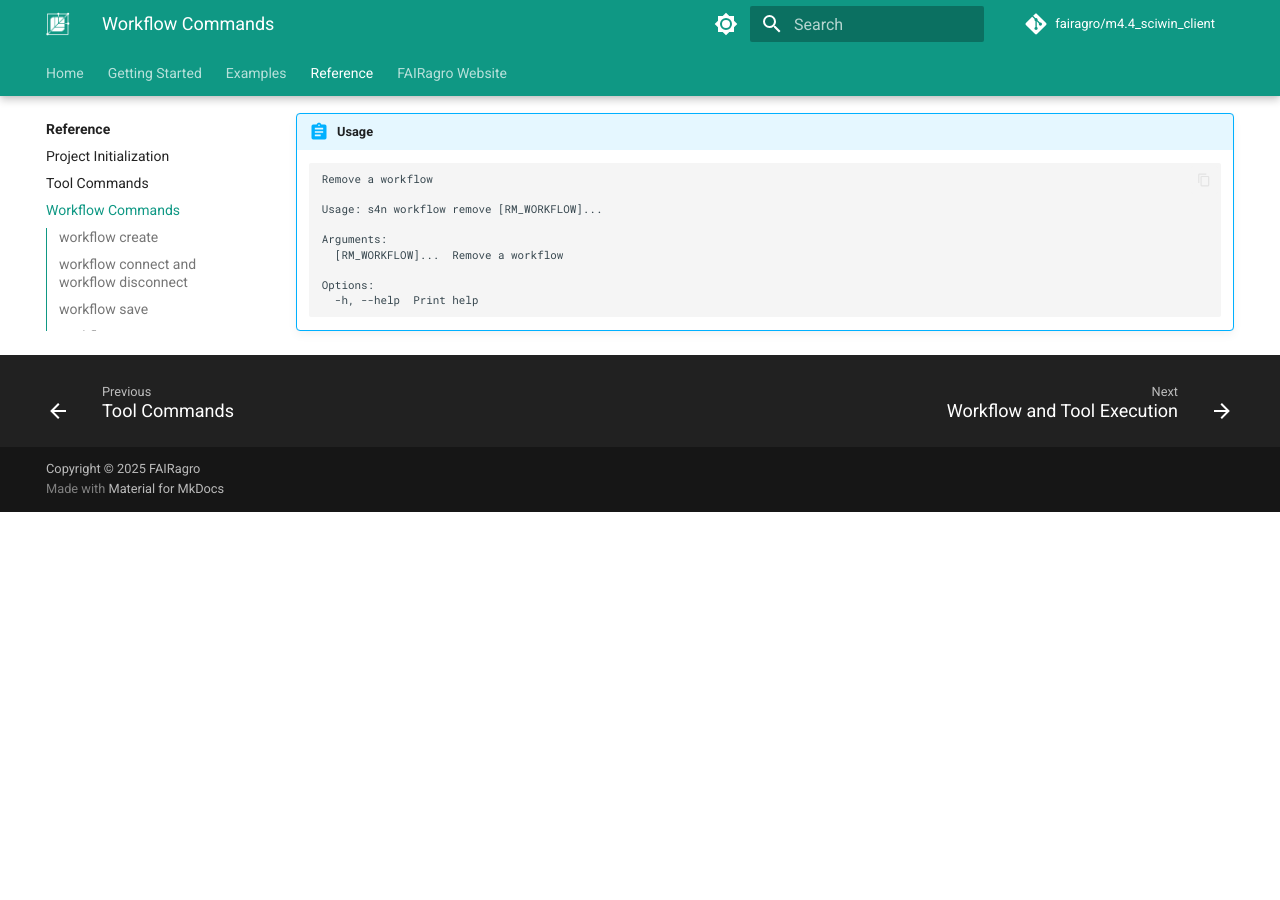
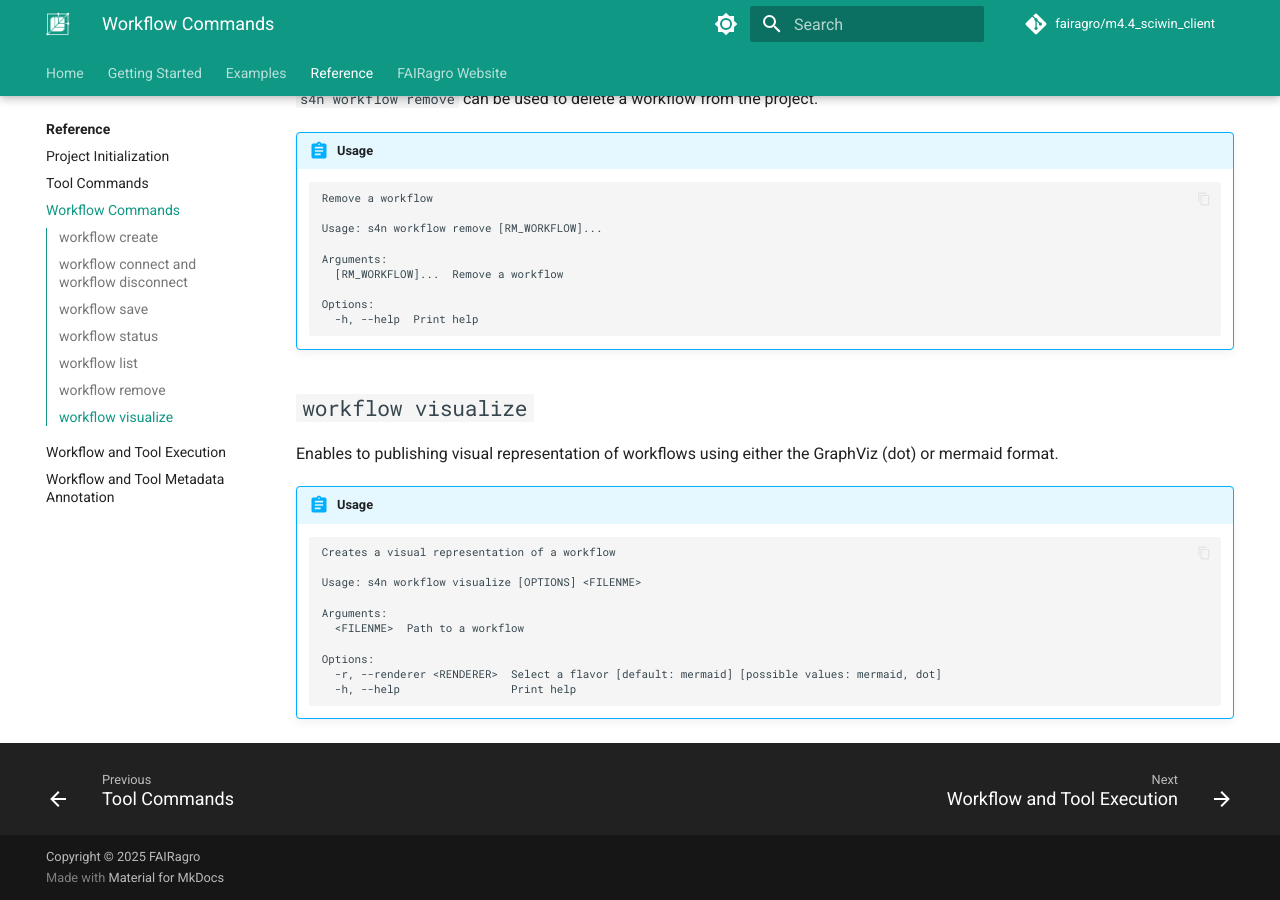
Before and after one commit to fairagro/m4.4_sciwin_client, an MkDocs documentation site: the page built from docs/reference/workflow.md, in a window 1280 px wide and 900 px high, scrolled down 4578 px. Built offline with MkDocs 1.6.1 and Material for MkDocs 9.7.7, drawn with Linux system fonts in a browser that asks for light colours; comment, search, counter and statistics services are not loaded; before the commit the page ends 5090 px from its top, so only the background shows below that; some of the changed text lies outside the part shown.

Commit message:
added visualize to docs

````diff
--- a/docs/reference/workflow.md
+++ b/docs/reference/workflow.md
@@ -15,6 +15,7 @@ The workflow commands provide easy ways to perform operations on CWL Workflow fi
       status      Shows socket status of workflow
       list        List all workflows [aliases: ls]
       remove      Remove a workflow [aliases: rm]
+      visualize   Creates a visual representation of a workflow
       help        Print this message or the help of the given subcommand(s)
 
     Options:
@@ -156,7 +157,7 @@ The save command simply commits the changes made to a workflow using git.
     Options:
       -f, --force  Overwrites existing workflow
       -h, --help   Print help
-```
+    ```
 
 ## `workflow status`
 The `workflow status` command shows the current connection status of a workflow. Successfully connected sockets are marked in green, a gray icon shows the usage of a tool's default value and the red cross shows unconnected sockets.
@@ -220,3 +221,20 @@ The `workflow status` command shows the current connection status of a workflow.
     Options:
       -h, --help  Print help
     ```
+
+## `workflow visualize`
+Enables to publishing visual representation of workflows using either the GraphViz (dot) or mermaid format.
+
+!!! abstract "Usage"
+    ```
+    Creates a visual representation of a workflow
+
+    Usage: s4n workflow visualize [OPTIONS] <FILENME>
+
+    Arguments:
+      <FILENME>  Path to a workflow
+
+    Options:
+      -r, --renderer <RENDERER>  Select a flavor [default: mermaid] [possible values: mermaid, dot]
+      -h, --help                 Print help
+    ```
````
